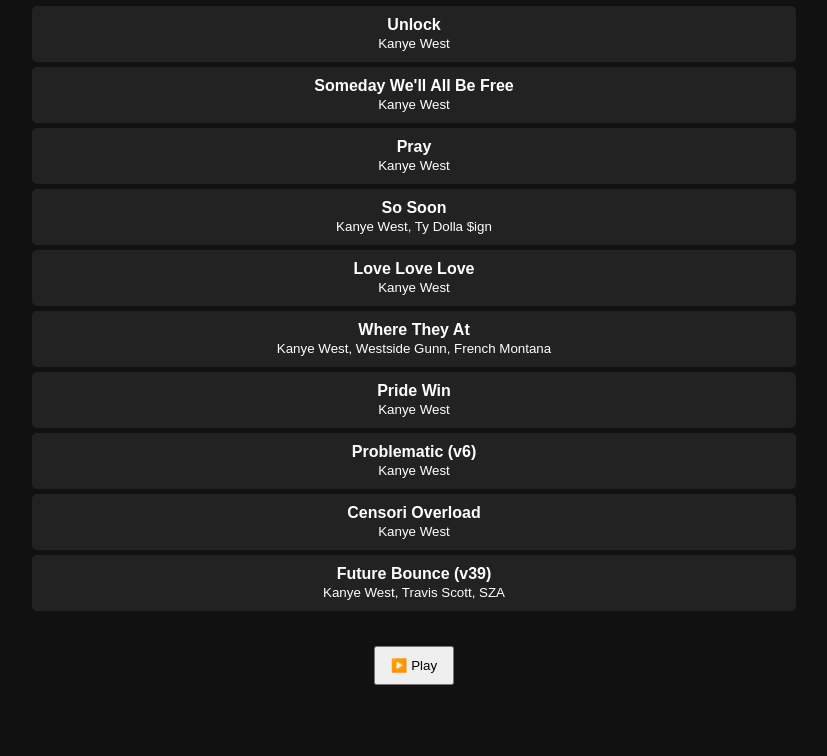
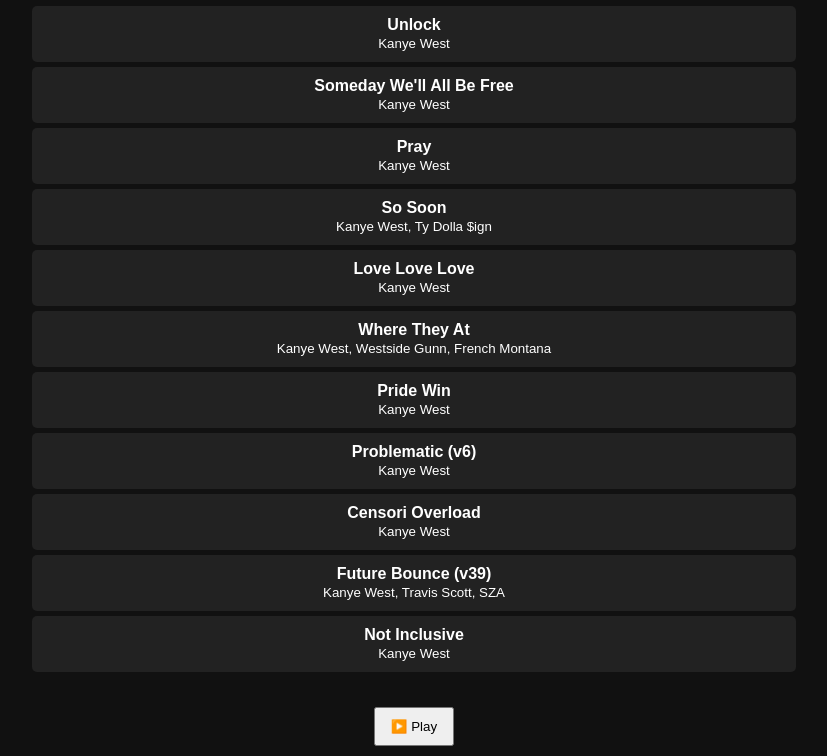
Before and after one commit to Peace345/YEBU, a plain HTML site: page index.html in a window 1280 px wide. Shown: the part 422-1178 px from the top of the page, without its empty margins (226-1053 px from the left). Before the commit the page ends 1117 px from the top, so only its background shows below. Drawn offline with Linux system fonts and the light colour scheme.

Commit message:
Update index.html

```diff
--- a/index.html
+++ b/index.html
@@ -82,6 +82,7 @@ let currentAlbum = {
       { file: "problematicog.mp3", title: "Problematic (v6)", artist: "Kanye West" },
       { file: "censorioverload.mp3", title: "Censori Overload", artist: "Kanye West" },
       { file: "futurebounce.mp3", title: "Future Bounce (v39)", artist: "Kanye West, Travis Scott, SZA" },
+      { file: "notinclusive.mp3", title: "Not Inclusive", artist: "Kanye West" }
   ]
 };
 
```
